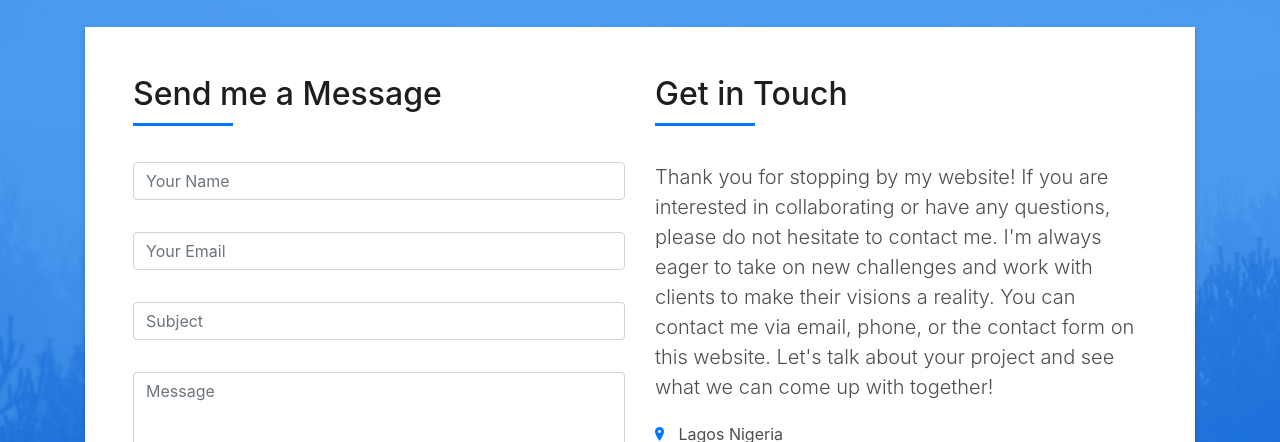
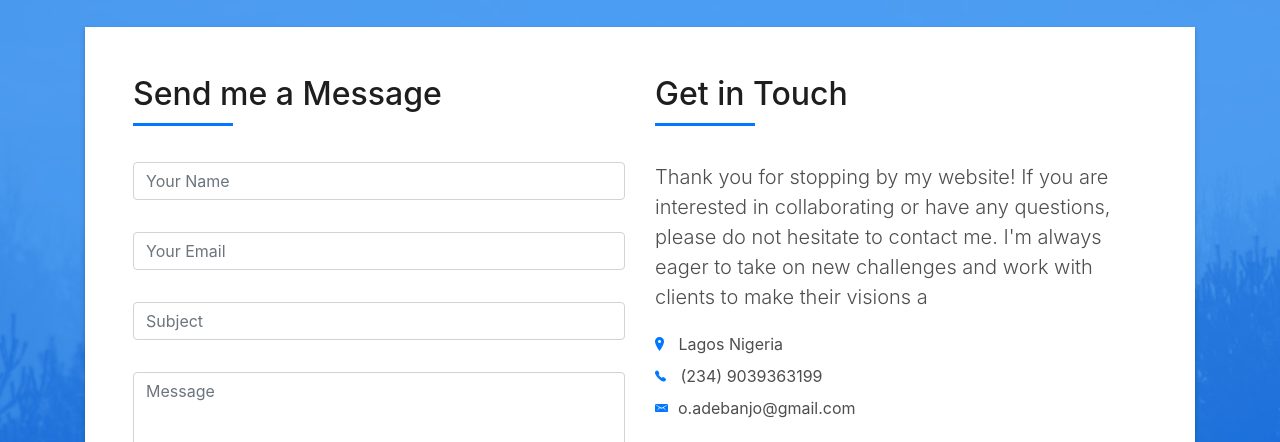
Before and after one commit to oluwabunmi2/my-portfolio, a plain HTML site: page index.html in a window 1280 px wide. Shown: the part 3121-3563 px from the top of the page. Drawn offline with Linux system fonts and the light colour scheme; files whose address does not match are found by name.

Commit message:
Update index.html

```diff
--- a/index.html
+++ b/index.html
@@ -309,7 +309,7 @@
                     </h5>
                   </div>
                   <div>
-                      <form action="" method="post" role="form" class="contactForm">
+                    <form action="" method="post" role="form" class="contactForm">
                       <div id="sendmessage">Your message has been sent. Thank you!</div>
                       <div id="errormessage"></div>
                       <div class="row">
@@ -326,10 +326,10 @@
                           </div>
                         </div>
                         <div class="col-md-12 mb-3">
-                            <div class="form-group">
-                              <input type="text" class="form-control" name="subject" id="subject" placeholder="Subject" data-rule="minlen:4" data-msg="Please enter at least 8 chars of subject" />
-                              <div class="validation"></div>
-                            </div>
+                          <div class="form-group">
+                            <input type="text" class="form-control" name="subject" id="subject" placeholder="Subject" data-rule="minlen:4" data-msg="Please enter at least 8 chars of subject" />
+                            <div class="validation"></div>
+                          </div>
                         </div>
                         <div class="col-md-12 mb-3">
                           <div class="form-group">
@@ -352,8 +352,7 @@
                   </div>
                   <div class="more-info">
                     <p class="lead">
-                      Thank you for stopping by my website! If you are interested in collaborating or have any questions, please do not hesitate to contact me. I'm always eager to take on new challenges and work with clients to make their visions a reality. You can contact me via email, phone, or the contact form on this website. Let's talk about your project and see what we can come up with together!
-                    </p>
+                      Thank you for stopping by my website! If you are interested in collaborating or have any questions, please do not hesitate to contact me. I'm always eager to take on new challenges and work with clients to make their visions a                   </p>
                     <ul class="list-ico">
                       <li><span class="ion-ios-location"></span> Lagos Nigeria</li>
                       <li><span class="ion-ios-telephone"></span> (234) 9039363199</li>
```
